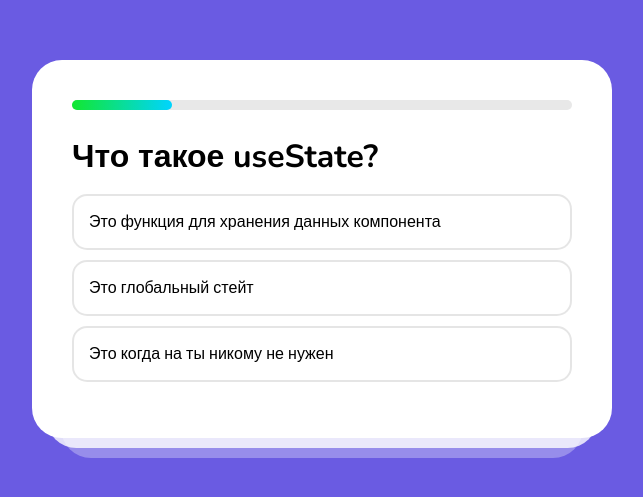
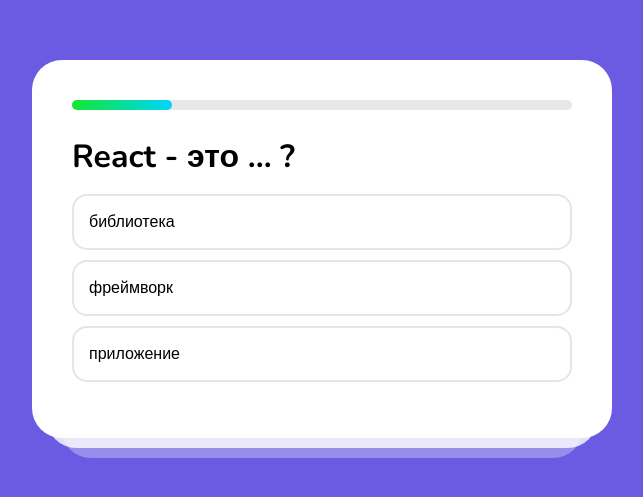
Before and after one commit to crissname/ReactLikes, a React (Create React App) app: page / in a window 1280 px wide. Shown: the part 151-648 px from the top of the page, without its empty margins (318-961 px from the left). Built offline with nearby package versions, Linux system fonts and the light colour scheme.

Commit message:
start logick

```diff
--- a/src/App.js
+++ b/src/App.js
@@ -1,57 +1,44 @@
 import './index.css';
+import './question';
+import {useState} from "react";
+import {questions} from "./question";
 
-const questions = [
-  {
-    title: 'React - это ... ?',
-    variants: ['библиотека', 'фреймворк', 'приложение'],
-    correct: 0,
-  },
-  {
-    title: 'Компонент - это ... ',
-    variants: ['приложение', 'часть приложения или страницы', 'то, что я не знаю что такое'],
-    correct: 1,
-  },
-  {
-    title: 'Что такое JSX?',
-    variants: [
-      'Это простой HTML',
-      'Это функция',
-      'Это тот же HTML, но с возможностью выполнять JS-код',
-    ],
-    correct: 2,
-  },
-];
 
 function Result() {
   return (
     <div className="result">
-      <img src="https://cdn-icons-png.flaticon.com/512/2278/2278992.png" />
+      <img src="https://cdn-icons-png.flaticon.com/512/2278/2278992.png"/>
       <h2>Вы отгадали 3 ответа из 10</h2>
       <button>Попробовать снова</button>
     </div>
   );
 }
 
-function Game() {
+function Game({question, onClickVariant}) {
   return (
     <>
       <div className="progress">
-        <div style={{ width: '20%' }} className="progress__inner"></div>
+        <div style={{width: '20%'}} className="progress__inner"></div>
       </div>
-      <h1>Что такое useState?</h1>
+      <h1>{question.title}</h1>
       <ul>
-        <li>Это функция для хранения данных компонента</li>
-        <li>Это глобальный стейт</li>
-        <li>Это когда на ты никому не нужен</li>
+        {question.variants.map((text, index) => (
+          <li onClick={()=> onClickVariant(index)} key={index}>{text}</li>
+        ))}
       </ul>
     </>
   );
 }
 
 function App() {
+  const [step, useStep] = useState(0);
+  const question = questions[step];
+  const onClickVariant = (index) => {
+    console.log(step, index);
+  }
   return (
     <div className="App">
-      <Game />
+      <Game question={question} onClickVariant={onClickVariant}/>
       {/* <Result /> */}
     </div>
   );
--- /dev/null
+++ b/src/question.js
@@ -0,0 +1,21 @@
+export const questions = [
+  {
+    title: 'React - это ... ?',
+    variants: ['библиотека', 'фреймворк', 'приложение'],
+    correct: 0,
+  },
+  {
+    title: 'Компонент - это ... ',
+    variants: ['приложение', 'часть приложения или страницы', 'то, что я не знаю что такое'],
+    correct: 1,
+  },
+  {
+    title: 'Что такое JSX?',
+    variants: [
+      'Это простой HTML',
+      'Это функция',
+      'Это тот же HTML, но с возможностью выполнять JS-код',
+    ],
+    correct: 2,
+  },
+];
```
